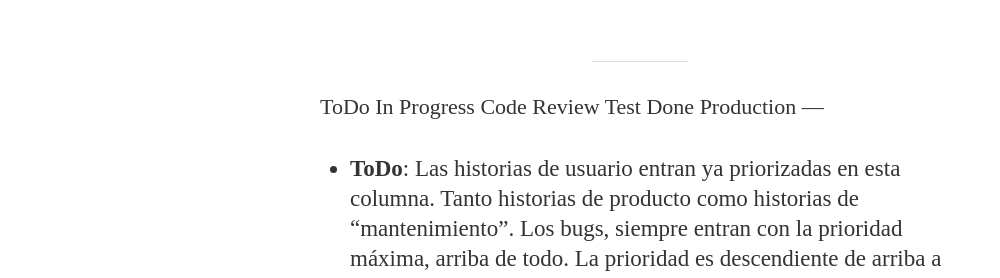
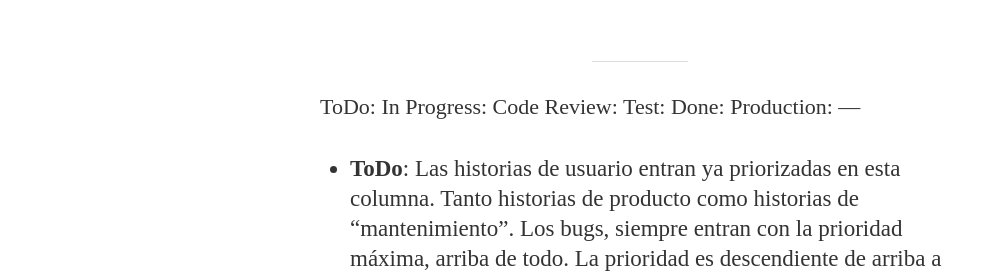
Before and after one commit to nmardones/danderu.github.com, a Jekyll site: the page built from _posts/2015-02-17-continuous-delivery-un-punto-de-inflexion.markdown, in a window 1280 px wide and 900 px high, scrolled down 635 px. Shown: the part 166-444 px from the top of the window, without its empty margins (0-1000 px from the left). Built offline with Jekyll 4.4.1, drawn with Linux system fonts in a browser that asks for light colours; nearby versions of some CDN libraries; some web fonts are replaced; comment, search, counter and statistics services are not loaded; some of the changed lines change nothing that is shown.

```diff
--- a/_posts/2015-02-17-continuous-delivery-un-punto-de-inflexion.markdown
+++ b/_posts/2015-02-17-continuous-delivery-un-punto-de-inflexion.markdown
@@ -23,12 +23,12 @@
 Su tablón es de tipo kanban, con varias columnas que reflejan su proceso de trabajo, que es el siguiente:
 
 ---
-ToDo
-In Progress
-Code Review
-Test
-Done
-Production
+ToDo:
+In Progress:
+Code Review:
+Test:
+Done:
+Production:
 ---
 
   * **ToDo**: Las historias de usuario entran ya priorizadas en esta columna. Tanto historias de producto como historias de "mantenimiento". Los bugs, siempre entran con la prioridad máxima, arriba de todo. La prioridad es descendiente de arriba a abajo. Más adelante me detendré a hablar de cómo asignan prioridades.
```
